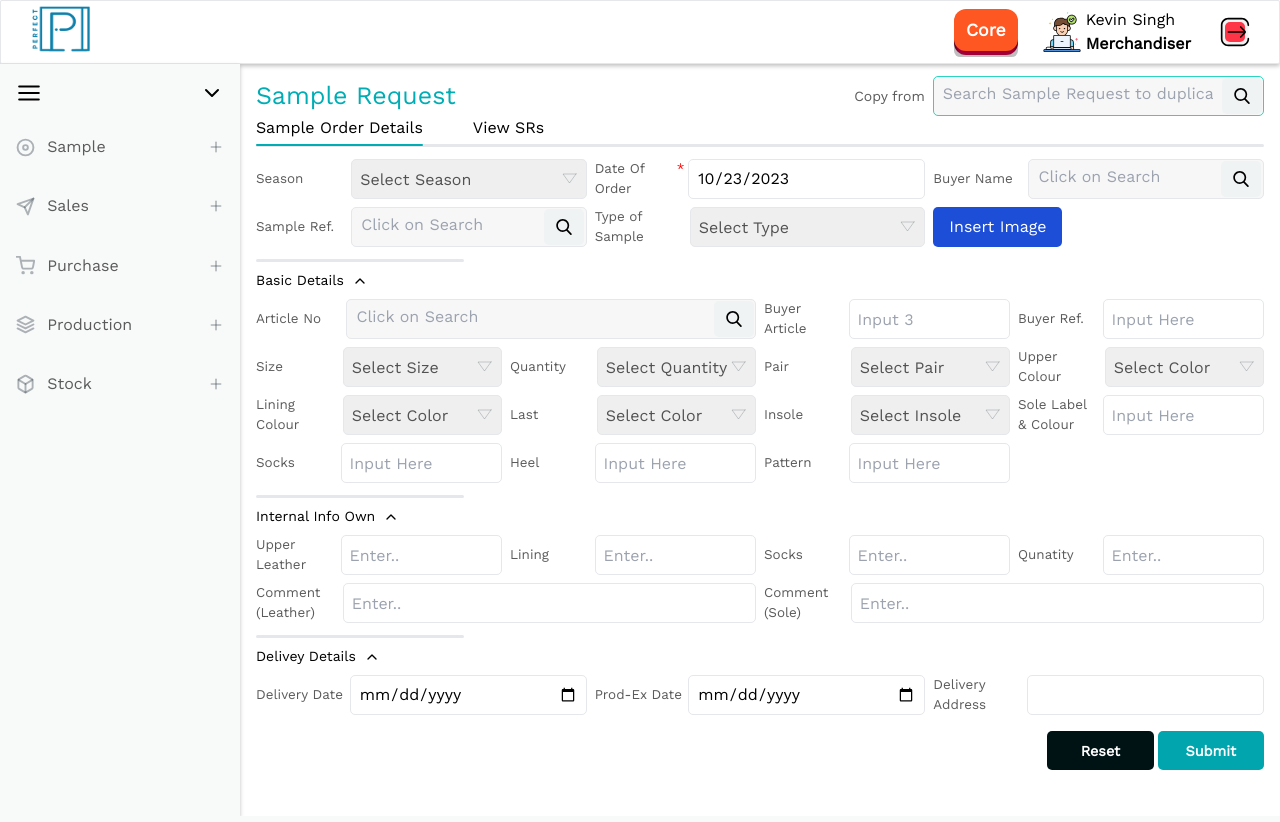
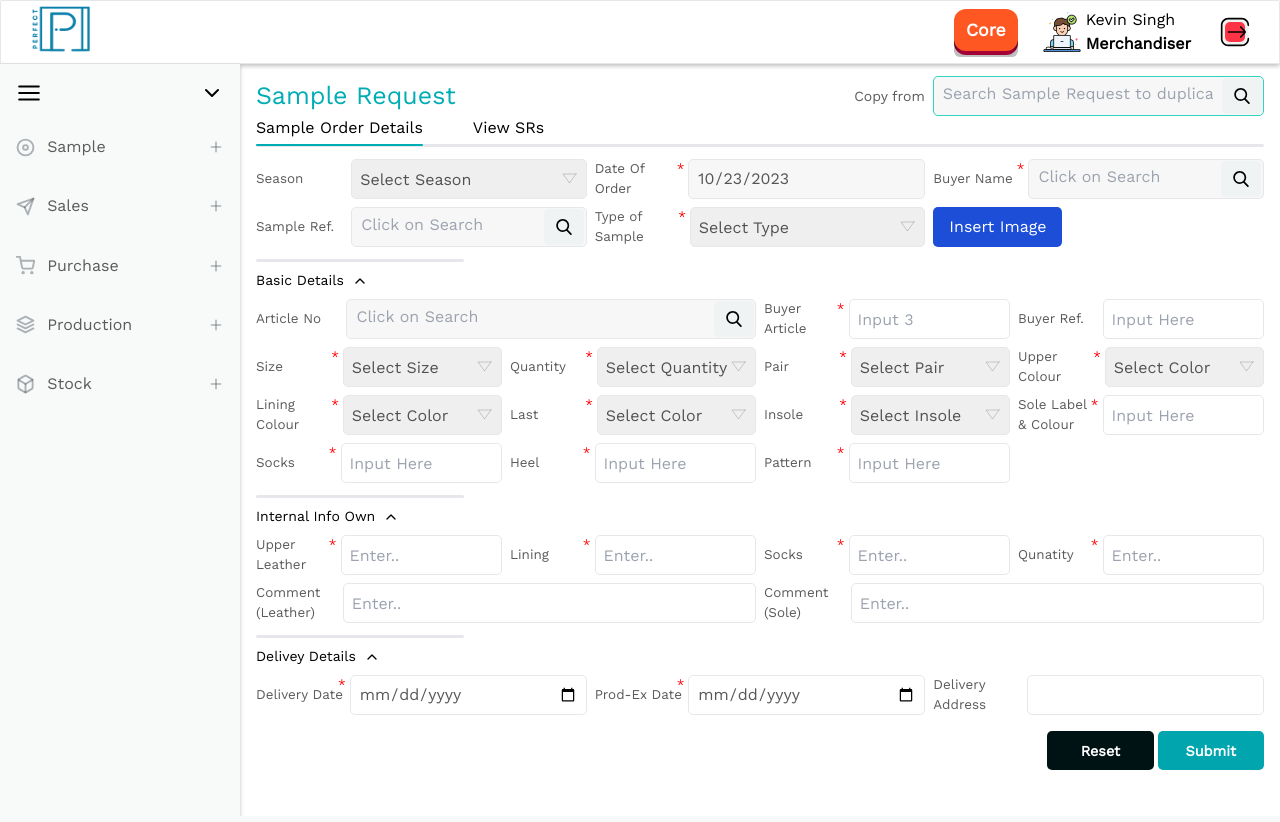
Before and after one commit to perfect-software/go-dash-ui, a React (Vite) app: page /samplerequest in a window 1280 px wide. Built offline with nearby package versions, Linux system fonts and the light colour scheme.

Commit message:
UPDATE IN SAMPLE REQUEST

```diff
--- a/src/components/LoginRegister.jsx
+++ b/src/components/LoginRegister.jsx
@@ -45,7 +45,6 @@ const LoginRegister = () => {
       return;
     } else if (!validatePhoneNumber(formData.phone)) {
       toast.error("Must Have 10 Digits");
-
       return;
       // } else if (!validatePassword(formData.password)) {
       //   toast.error("Check Your Password");
@@ -158,7 +157,7 @@ const LoginRegister = () => {
           </div>
         ) : (
           <div className={styles.registerBoxContainer}>
-          <h1>Shoe ERP+</h1>
+            <h1>Shoe ERP+</h1>
 
             <div className={styles.registerFormContainer}>
               <input
--- a/src/components/SampleRequest.jsx
+++ b/src/components/SampleRequest.jsx
@@ -124,15 +124,15 @@ const SampleRequest = () => {
                 </label>
                 <input
                   type="date"
-                  className={styles.basicInput}
-                  placeholder="9BR45C"
+                  className={`${styles.basicInput} ${styles.dateInput}`}
                   readOnly
                   defaultValue={formattedDate}
+                  style={{backgroundColor:'#F7F7F7'}}
                 />
               </div>
 
               <div className={styles.colSpan}>
-                <label className={styles.sampleLabel} htmlFor="input1">
+                <label className={styles.impsampleLabel} htmlFor="input1">
                   Buyer Name
                 </label>
 
@@ -142,6 +142,7 @@ const SampleRequest = () => {
                     placeholder="Click on Search"
                     className={styles.basicInput2}
                     readOnly
+                    required
                   />
                   <button
                     onClick={() => {
@@ -171,11 +172,11 @@ const SampleRequest = () => {
               </div>
 
               <div className={styles.colSpan}>
-                <label className={styles.sampleLabel} htmlFor="season">
+                <label className={styles.impsampleLabel} htmlFor="season">
                   Type of Sample
                 </label>
                 <div className={styles.selectWrapper}>
-                  <select className={styles.selectInput} name="sample">
+                  <select className={styles.selectInput} name="sample" required>
                     <option value="" selected disabled hidden>
                       Select Type
                     </option>
@@ -256,7 +257,7 @@ const SampleRequest = () => {
                 </div>
               </div>
               <div className={styles.colSpan}>
-                <label className={styles.sampleLabel} htmlFor="input3">
+                <label className={styles.impsampleLabel} htmlFor="input3">
                   Buyer Article
                 </label>
                 <input
@@ -264,6 +265,7 @@ const SampleRequest = () => {
                   id="input3"
                   className={styles.basicInput}
                   placeholder="Input 3"
+                  required
                 />
               </div>
               <div className={styles.colSpan}>
@@ -280,11 +282,11 @@ const SampleRequest = () => {
 
 
               <div className={styles.colSpan}>
-                <label className={styles.sampleLabel} htmlFor="input4">
+                <label className={styles.impsampleLabel} htmlFor="input4">
                   Size
                 </label>
                 <div className={styles.selectWrapper}>
-                  <select className={styles.selectInput} name="size">
+                  <select className={styles.selectInput} name="size" required>
                     <option value="" selected disabled hidden>
                       Select Size
                     </option>
@@ -296,11 +298,11 @@ const SampleRequest = () => {
                 </div>
               </div>
               <div className={styles.colSpan}>
-                <label className={styles.sampleLabel} htmlFor="input4">
+                <label className={styles.impsampleLabel} htmlFor="input4">
                   Quantity
                 </label>
                 <div className={styles.selectWrapper}>
-                  <select className={styles.selectInput} name="quantity">
+                  <select className={styles.selectInput} name="quantity" required>
                     <option value="" selected disabled hidden>
                       Select Quantity
                     </option>
@@ -312,7 +314,7 @@ const SampleRequest = () => {
                 </div>
               </div>
               <div className={styles.colSpan}>
-                <label className={styles.sampleLabel} htmlFor="input4">
+                <label className={styles.impsampleLabel} htmlFor="input4" required>
                   Pair
                 </label>
                 <div className={styles.selectWrapper}>
@@ -327,11 +329,11 @@ const SampleRequest = () => {
               </div>
 
               <div className={styles.colSpan}>
-                <label className={styles.sampleLabel} htmlFor="input4">
+                <label className={styles.impsampleLabel} htmlFor="input4">
                   Upper Colour
                 </label>
                 <div className={styles.selectWrapper}>
-                  <select className={styles.selectInput} name="upperColour">
+                  <select className={styles.selectInput} name="upperColour" required>
                     <option value="" selected disabled hidden>
                       Select Color
                     </option>
@@ -341,7 +343,7 @@ const SampleRequest = () => {
                 </div>
               </div>
               <div className={styles.colSpan}>
-                <label className={styles.sampleLabel} htmlFor="input4">
+                <label className={styles.impsampleLabel} htmlFor="input4" required>
                   Lining Colour
                 </label>
                 <div className={styles.selectWrapper}>
@@ -355,7 +357,7 @@ const SampleRequest = () => {
                 </div>
               </div>
               <div className={styles.colSpan}>
-                <label className={styles.sampleLabel} htmlFor="input4">
+                <label className={styles.impsampleLabel} htmlFor="input4" required>
                   Last
                 </label>
                 <div className={styles.selectWrapper}>
@@ -369,7 +371,7 @@ const SampleRequest = () => {
                 </div>
               </div>
               <div className={styles.colSpan}>
-                <label className={styles.sampleLabel} htmlFor="input4">
+                <label className={styles.impsampleLabel} htmlFor="input4" required>
                   Insole
                 </label>
                 <div className={styles.selectWrapper}>
@@ -383,8 +385,8 @@ const SampleRequest = () => {
                 </div>
               </div>
               <div className={styles.colSpan}>
-                <label className={styles.sampleLabel} htmlFor="buyer">
-                  Sole Label & Colour
+                <label className={styles.impsampleLabel} htmlFor="buyer" required>
+                  Sole Label <br/>& Colour
                 </label>
                 <input
                   type="text"
@@ -393,33 +395,36 @@ const SampleRequest = () => {
                 />
               </div>
               <div className={styles.colSpan}>
-                <label className={styles.sampleLabel} htmlFor="buyer">
+                <label className={styles.impsampleLabel} htmlFor="buyer">
                   Socks
                 </label>
                 <input
                   type="text"
                   className={styles.basicInput}
                   placeholder="Input Here"
+                  required
                 />
               </div>
               <div className={styles.colSpan}>
-                <label className={styles.sampleLabel} htmlFor="buyer">
+                <label className={styles.impsampleLabel} htmlFor="buyer">
                   Heel
                 </label>
                 <input
                   type="text"
                   className={styles.basicInput}
                   placeholder="Input Here"
+                  required
                 />
               </div>
               <div className={styles.colSpan}>
-                <label className={styles.sampleLabel} htmlFor="buyer">
+                <label className={styles.impsampleLabel} htmlFor="buyer">
                   Pattern
                 </label>
                 <input
                   type="text"
                   className={styles.basicInput}
                   placeholder="Input Here"
+                  required
                 />
               </div>
             </div>
@@ -448,43 +453,47 @@ const SampleRequest = () => {
               }`}
             >
               <div className={styles.colSpan}>
-                <label className={styles.sampleLabel} htmlFor="input1">
+                <label className={styles.impsampleLabel} htmlFor="input1">
                   Upper Leather
                 </label>
                 <input
                   type="text"
                   className={styles.basicInput}
                   placeholder="Enter.."
+                  required
                 />
               </div>
               <div className={styles.colSpan}>
-                <label className={styles.sampleLabel} htmlFor="input1">
+                <label className={styles.impsampleLabel} htmlFor="input1">
                   Lining
                 </label>
                 <input
                   type="text"
                   className={styles.basicInput}
                   placeholder="Enter.."
+                  required
                 />
               </div>
               <div className={styles.colSpan}>
-                <label className={styles.sampleLabel} htmlFor="input1">
+                <label className={styles.impsampleLabel} htmlFor="input1">
                   Socks
                 </label>
                 <input
                   type="text"
                   className={styles.basicInput}
                   placeholder="Enter.."
+                  required
                 />
               </div>
               <div className={styles.colSpan}>
-                <label className={styles.sampleLabel} htmlFor="input1">
+                <label className={styles.impsampleLabel} htmlFor="input1">
                   Qunatity
                 </label>
                 <input
                   type="text"
                   className={styles.basicInput}
                   placeholder="Enter.."
+                  required
                 />
               </div>
               <div className={styles.colSpan2}>
@@ -532,22 +541,22 @@ const SampleRequest = () => {
               }`}
             >
               <div className={styles.colSpan}>
-                <label className={styles.sampleLabel} htmlFor="input1">
+                <label className={styles.impsampleLabel} htmlFor="input1">
                   Delivery Date
                 </label>
-                <input type="date" className={styles.basicInput} />
+                <input type="date" className={`${styles.basicInput} ${styles.dateInput}`} required />
               </div>
               <div className={styles.colSpan}>
-                <label className={styles.sampleLabel} htmlFor="input1">
+                <label className={styles.impsampleLabel} htmlFor="input1">
                   Prod-Ex Date
                 </label>
-                <input type="date" className={styles.basicInput} />
+                <input type="date" className={`${styles.basicInput} ${styles.dateInput}`} required />
               </div>
               <div className={styles.colSpan}>
                 <label className={styles.sampleLabel} htmlFor="input1">
                   Delivery Address
                 </label>
-                <input type="text" className={styles.basicInput} />
+                <input type="text" className={styles.basicInput}  />
               </div>
 
 
--- a/src/styles/sampleRequest.module.css
+++ b/src/styles/sampleRequest.module.css
@@ -298,3 +298,6 @@ select {
     ),
     var(--Color-2, #00adb5);
 }
+.dateInput{
+  color:rgba(0, 0, 0, 0.66);
+}
```
